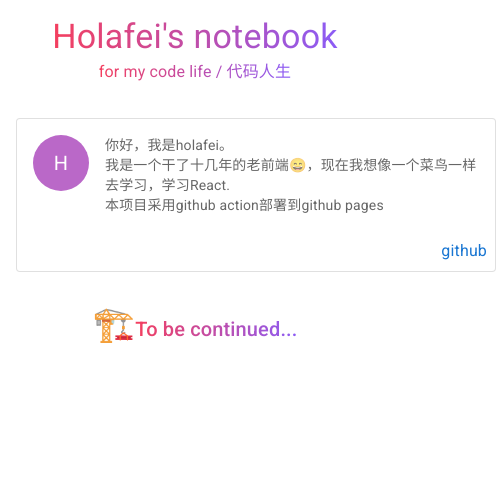
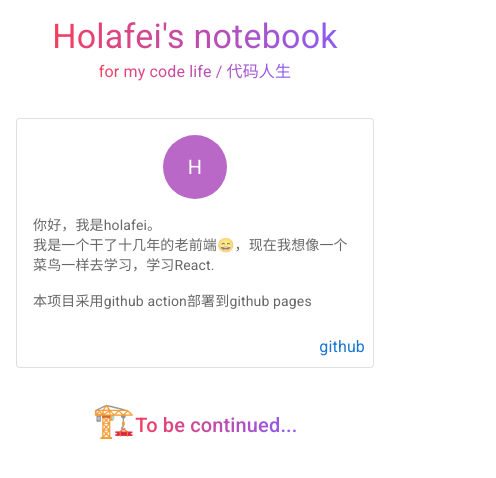
Before and after one commit to HolaFei/holafei-s-notebook, a React (Vite) app: page / in a window 390 px wide. Shown: the top 478 px of the page, 496 px wide, since content can reach past the window. Built offline with nearby package versions, Linux system fonts and the light colour scheme.

Commit message:
media query

```diff
--- a/src/components/MyInfoCard.jsx
+++ b/src/components/MyInfoCard.jsx
@@ -12,7 +12,7 @@ export default function MyInfoCard() {
     <Card
       variant="outlined"
       sx={{
-        width: 480,
+        maxWidth: 480,
         mx: 'auto',
         mb: 2,
         mt: 4
@@ -20,20 +20,28 @@ export default function MyInfoCard() {
     >
       <CardContent>
         <Box
-          sx={{
-            display: 'flex',
-            gap: 2
-          }}
+          sx={ theme => ({
+            [theme.breakpoints.up('sm')]: {
+              display: 'flex',
+              gap: 2,
+            }
+          })}
         >
-          <Avatar sx={{
-            bgcolor: theme => theme.palette.secondary.light,
+          <Avatar sx={ theme => ({
+            bgcolor: theme.palette.secondary.light,
             width: 56,
-            height: 56
-          }}>H</Avatar>
+            height: 56,
+            [theme.breakpoints.down('sm')]: {
+              mb: 2,
+              mx: 'auto',
+              width: 64,
+              height: 64
+            }
+          })}>H</Avatar>
           <Box color="text.secondary">
             <Typography variant='body2'>你好，我是holafei。</Typography>
             <Typography variant='body2'>我是一个干了十几年的老前端😄，现在我想像一个菜鸟一样去学习，学习React.</Typography>
-            <Typography variant='body2'>本项目采用github action部署到github pages</Typography>
+            <Typography variant='body2' mt={2}>本项目采用github action部署到github pages</Typography>
           </Box>
         </Box>
       </CardContent>
```
